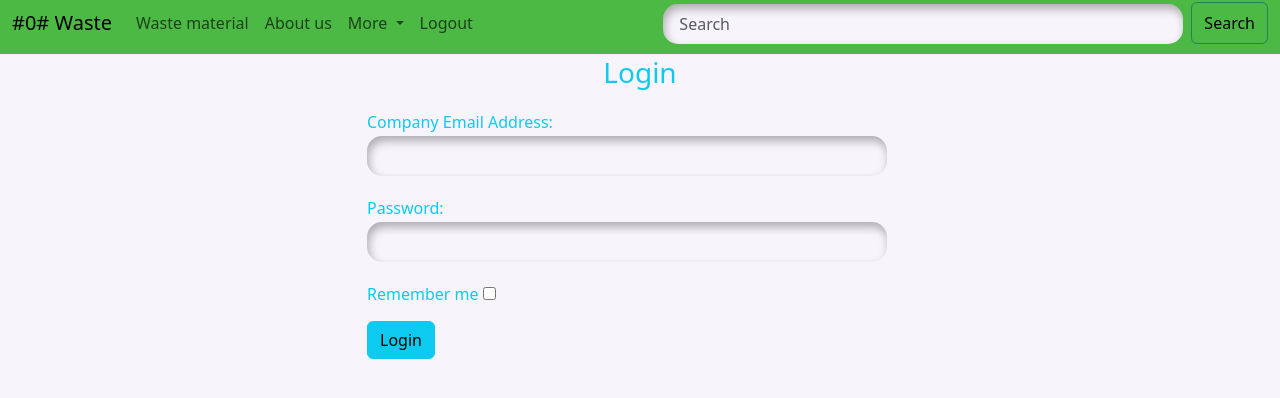
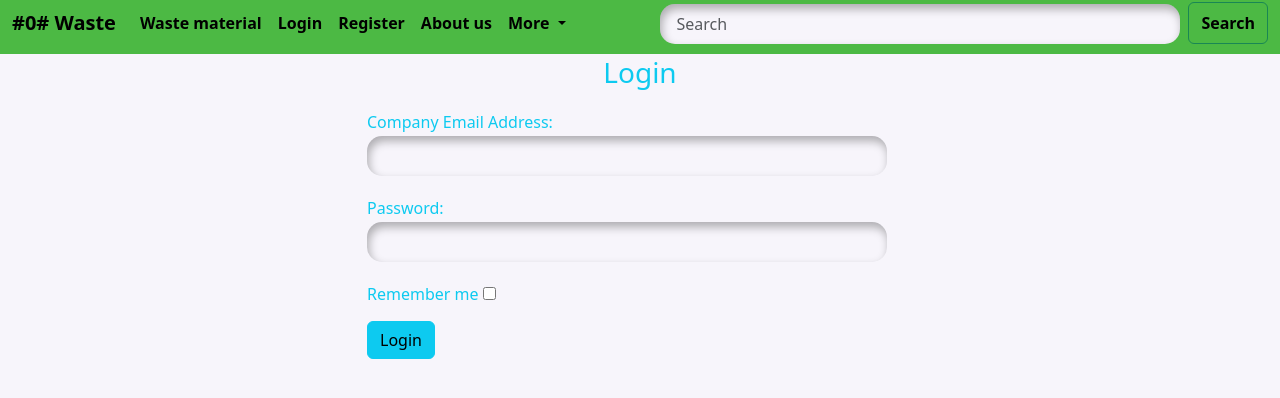
Before and after one commit to sa-l-aash/strath-project-vue, a Vue app: page /login in a window 1280 px wide. Shown: the top 398 px of the page. Built offline with nearby package versions, Linux system fonts and the light colour scheme.

Commit message:
made navbar slightly transparent

```diff
--- a/src/components/Navigation.vue
+++ b/src/components/Navigation.vue
@@ -73,7 +73,7 @@ import axios from "axios";
 export default {
   data() {
     return {
-      isLoggedIn: true, // Set this value based on the user's authentication status
+      isLoggedIn: false, // Set this value based on the user's authentication status
     };
   },
 
@@ -90,8 +90,17 @@ export default {
 </script>
 
 <style scoped>
+.navbar-brand{
+  color: black;
+  font-weight: bolder;
+}
+.nav-link{
+  color: black;
+  font-weight: bolder;
+}
+
 .container-fluid {
-  background-color: rgb(76, 185, 68);
+  background-color: rgb(76, 185, 68, 1);
   position: fixed;
   padding-top: 30px;
   padding-bottom: 10px;
@@ -99,6 +108,7 @@ export default {
   margin-bottom: 20px;
 }
 .btn-outline-success {
+  font-weight: bolder;
   color: black;
   background-color: rgb(76, 185, 68);
 }
```
